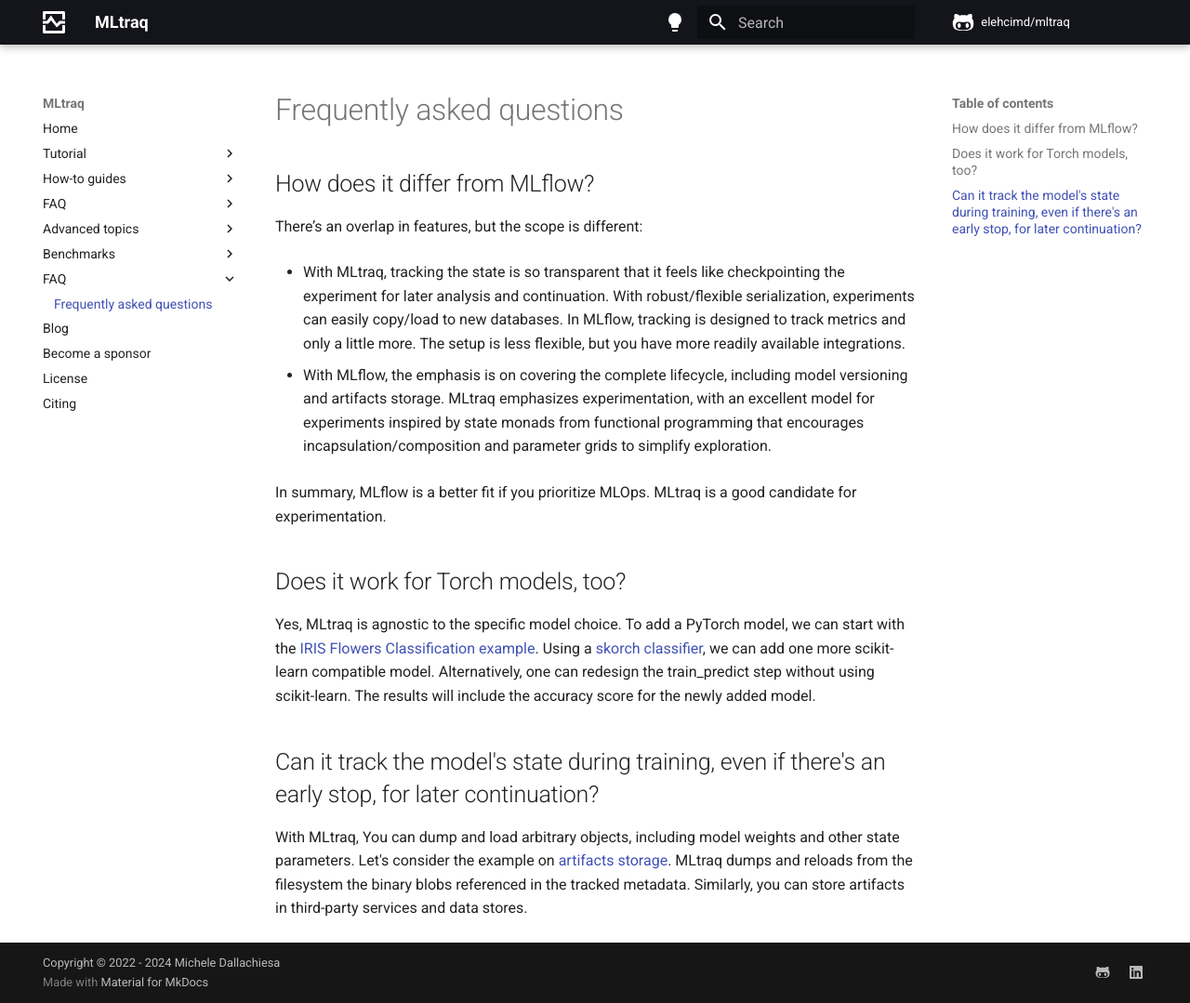
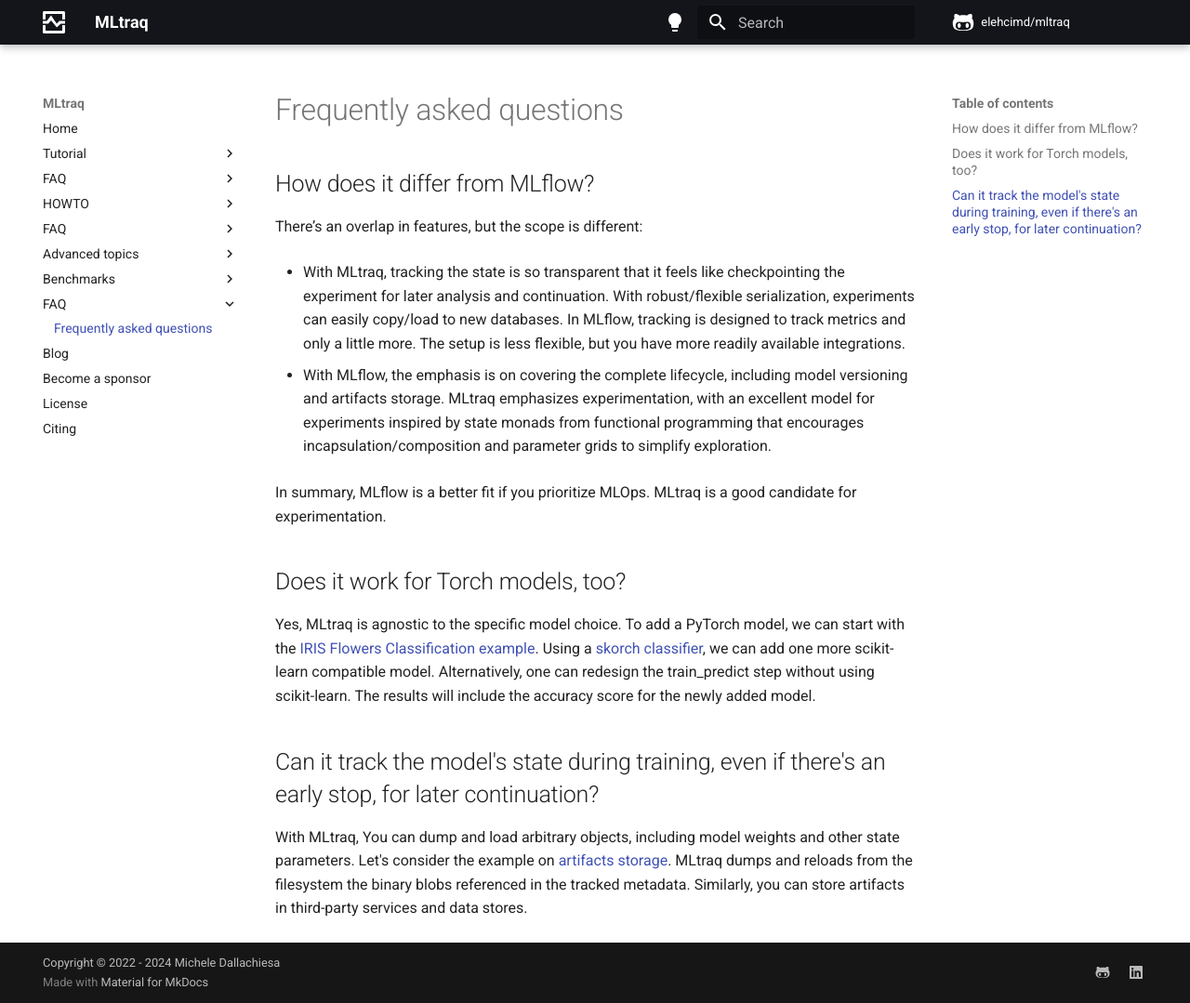
Before and after one commit to elehcimd/mltraq, an MkDocs documentation site: the page built from mkdocs/faq.md, in a window 1280 px wide and 1079 px high. Shown: the whole window at 93% size. Built offline with MkDocs 1.6.1 and Material for MkDocs 9.7.7, drawn with Linux system fonts in a browser that asks for light colours; a script that is not in the unit is left out; comment, search, counter and statistics services are not loaded.

```diff
--- a/mkdocs.yml
+++ b/mkdocs.yml
@@ -75,7 +75,9 @@ nav:
     - tutorial/03-parameters.md
     - tutorial/04-storage.md
     - tutorial/05-ml.md
-  - How-to guides:
+  - FAQ:
+    - faq.md
+  - HOWTO:
     - howto/01-tracking.md
     - howto/02-artifacts-storage.md
   - FAQ:
--- a/mkdocs/faq.md
+++ b/mkdocs/faq.md
@@ -13,7 +13,7 @@ In summary, MLflow is a better fit if you prioritize MLOps. MLtraq is a good can
 ## Does it work for Torch models, too?
 
 Yes, MLtraq is agnostic to the specific model choice.
-To add a PyTorch model, we can start with the [IRIS Flowers Classification example](./tutorial/05-ml.md). Using a [skorch classifier](https://skorch.readthedocs.io/en/stable/classifier.html), we can add one more scikit-learn compatible model. Alternatively, one can redesign the train_predict step without using scikit-learn. The results will include the accuracy score for the newly added model.
+To add a PyTorch model, we can start with the [IRIS Flowers Classification example](./index.md#example-3-iris-flowers-classification). Using a [skorch classifier](https://skorch.readthedocs.io/en/stable/classifier.html), we can add one more scikit-learn compatible model. Alternatively, one can redesign the train_predict step without using scikit-learn. The results will include the accuracy score for the newly added model.
 
 ## Can it track the model's state during training, even if there's an early stop, for later continuation?
 
```
Also changed, not shown: 1 other file.
